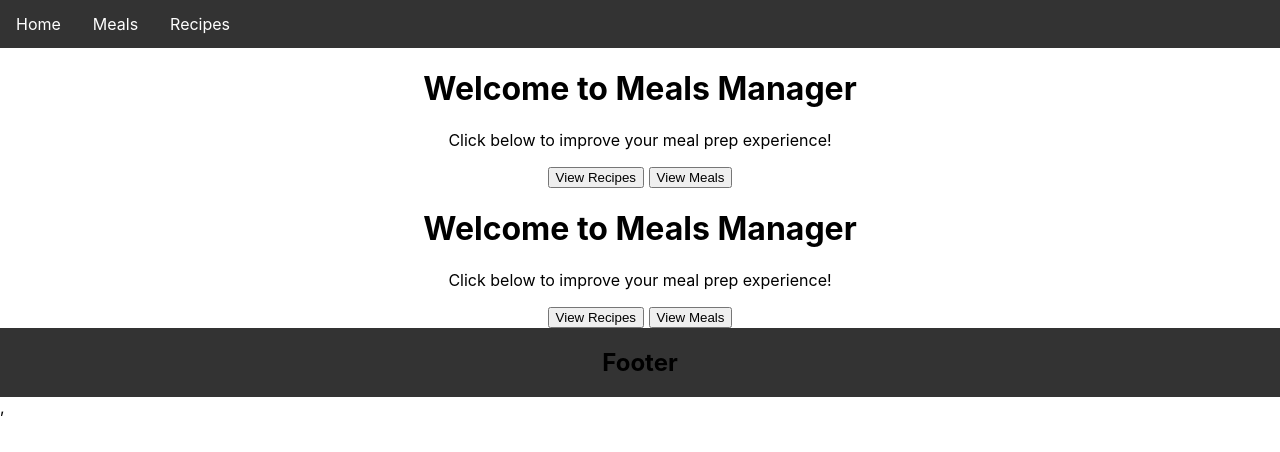
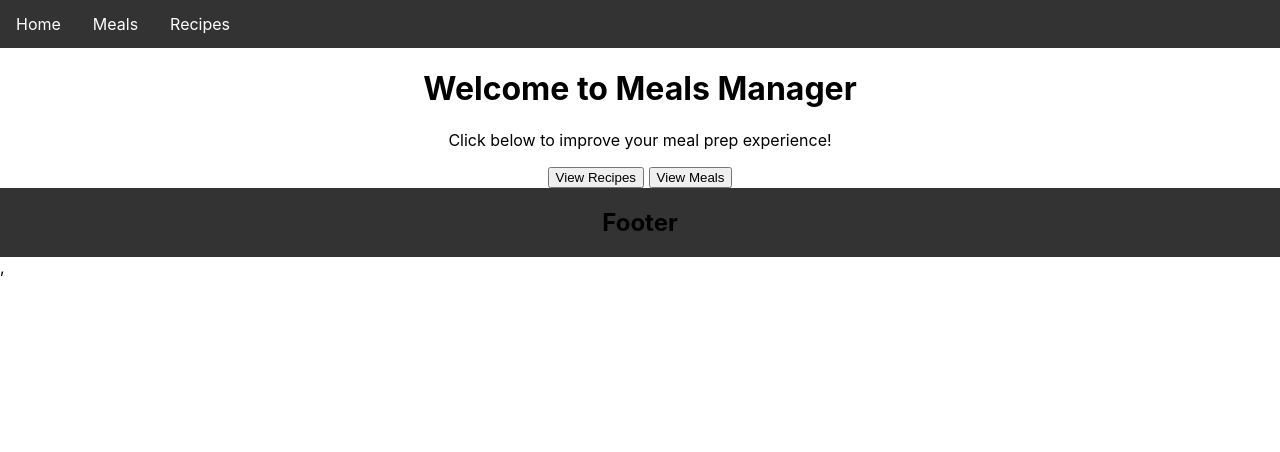
Before and after one commit to DevLuDaley/react_fe_mm, a React (Create React App) app: page / in a window 1280 px wide. Shown: the top 452 px of the page. Built offline with nearby package versions, Linux system fonts and the light colour scheme; no server answers.

Commit message:
remove <HomePage/>

```diff
--- a/src/containers/MealsContainer.js
+++ b/src/containers/MealsContainer.js
@@ -35,7 +35,7 @@ class MealsContainer extends Component {
             {/* <MealsPage/> */}
              {/* {console.log('THIS.PROPS 2',this.props)} */}
             <Switch>
-            <Route exact path='/' component={HomePage}/>
+            {/* <Route exact path='/' component={HomePage}/> */}
 
             <Route exact path='/meals' render={(routerProps) => <MealsPage {...routerProps} meals={this.props.meals}/>}/>
 
```
Also changed, not shown: 1 other file (tests, documents, lock files or other folders).
